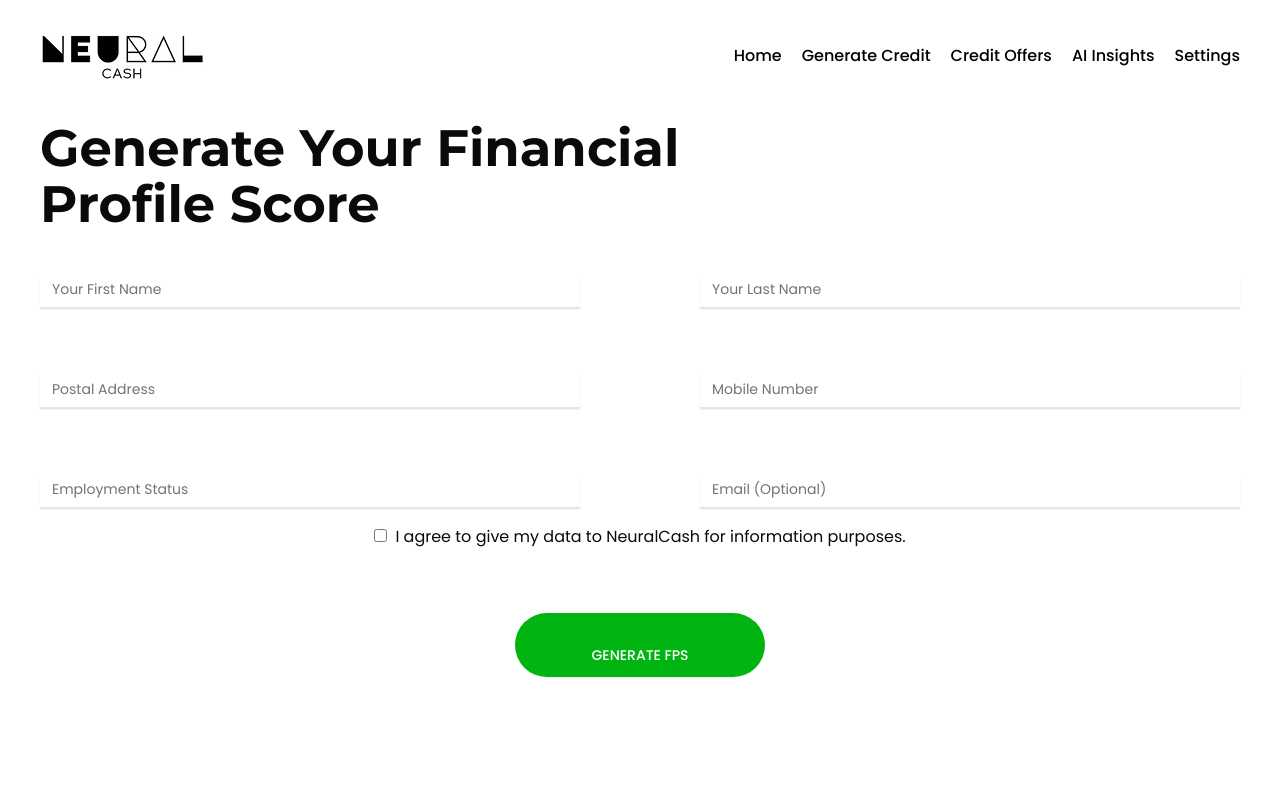
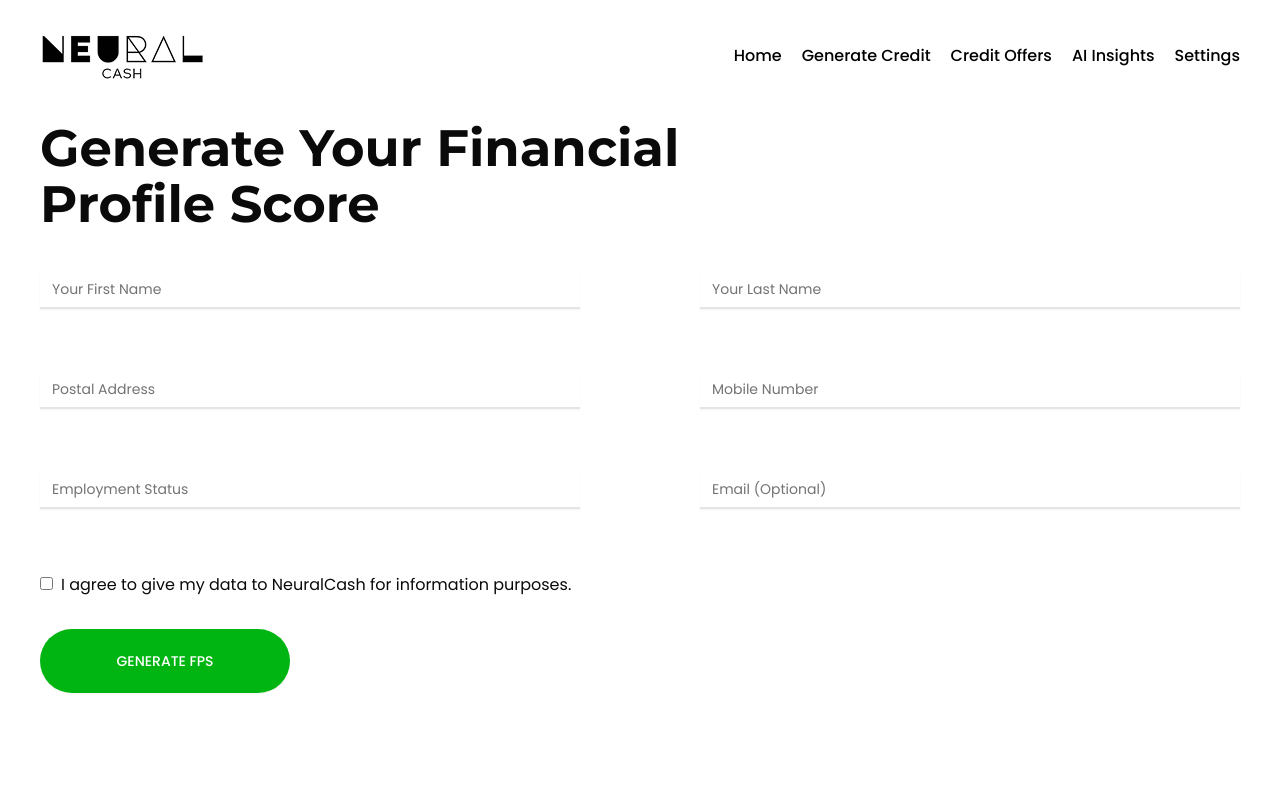
Before and after one commit to Bempong-Sylvester-Obese/AI-credit-score-program, a React (Vite) app: page /generate-credit in a window 1280 px wide. Shown: the top 800 px of the page. Built offline with nearby package versions, Linux system fonts and the light colour scheme.

Commit message:
Fix broken styles

```diff
--- a/src/views/generate-credit/index.tsx
+++ b/src/views/generate-credit/index.tsx
@@ -15,9 +15,6 @@ const GenerateCredit = () => {
 		setTimeout(() => {
 			navigate('/analyses');
 		}, 1000);
-	};
-	const handleNavigateToSeeScore = () => {
-		return navigate('/analyses');
 	};
 
 	return (
@@ -62,7 +59,8 @@ const GenerateCredit = () => {
 						/>
 						<Input id="email" type="email" placeholder="Email (Optional)" />
 					</div>
-					<div className="text-center mt-4">
+
+					<div className="mt-16">
 						<input id="terms" type="checkbox" />
 						<label htmlFor="terms" className="ml-2">
 							I agree to give my data to NeuralCash for information purposes.
@@ -72,12 +70,11 @@ const GenerateCredit = () => {
 					<Button
 						type="submit"
 						variant="primary"
-						className={`mt-16 mb-40 w-[250px] mx-auto block text-center ${
+						className={`mt-8 mb-40 w-[250px] mx-auto text-center ${
 							isLoading ? 'is-loading' : ''
 						}`}
-						// onClick={handleNavigateToSeeScore}
 					>
-						{isLoading ? 'Processing... Please wait!' : 'Generate FPS'}
+						{isLoading ? 'Processing...' : 'Generate FPS'}
 					</Button>
 				</form>
 
```
